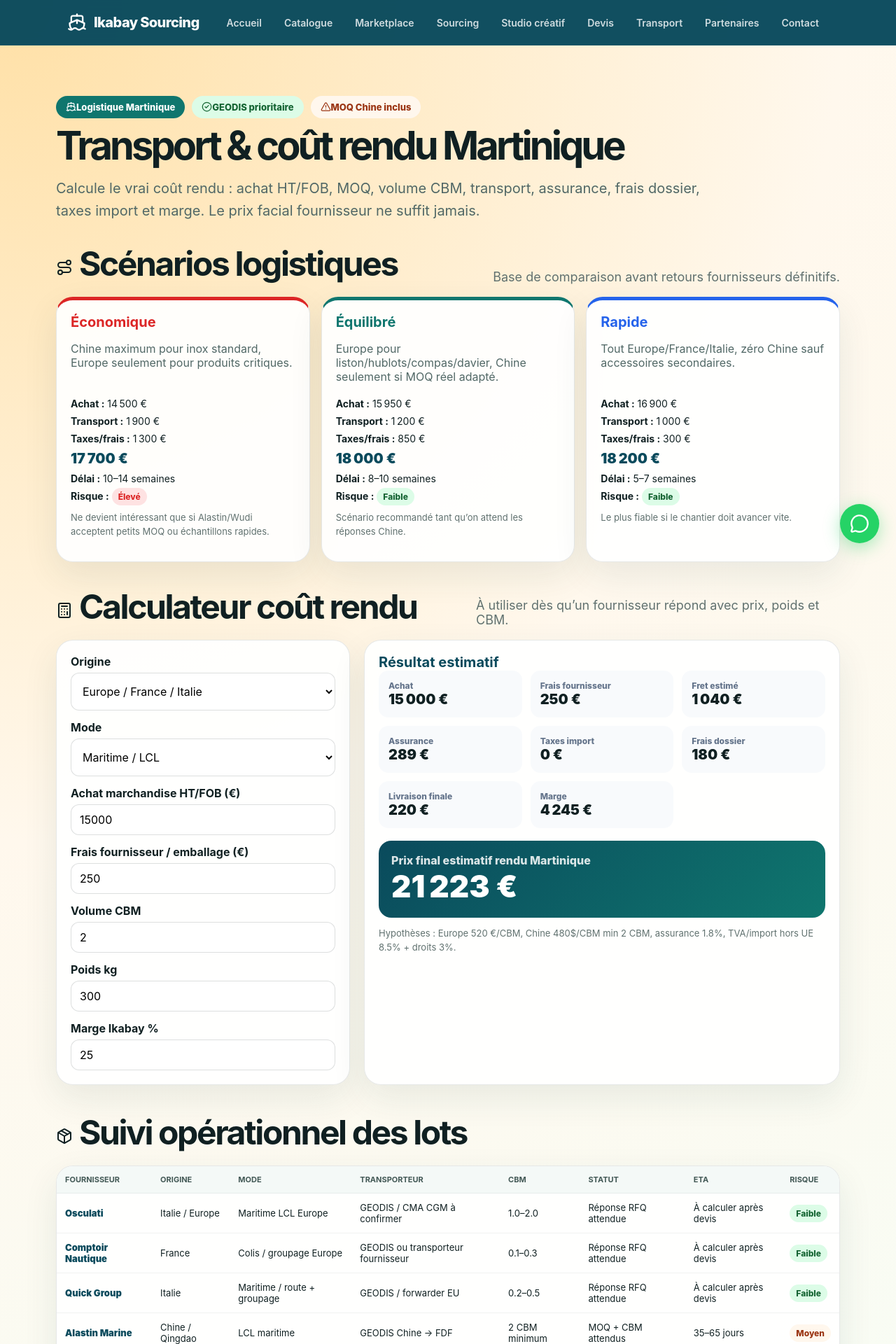
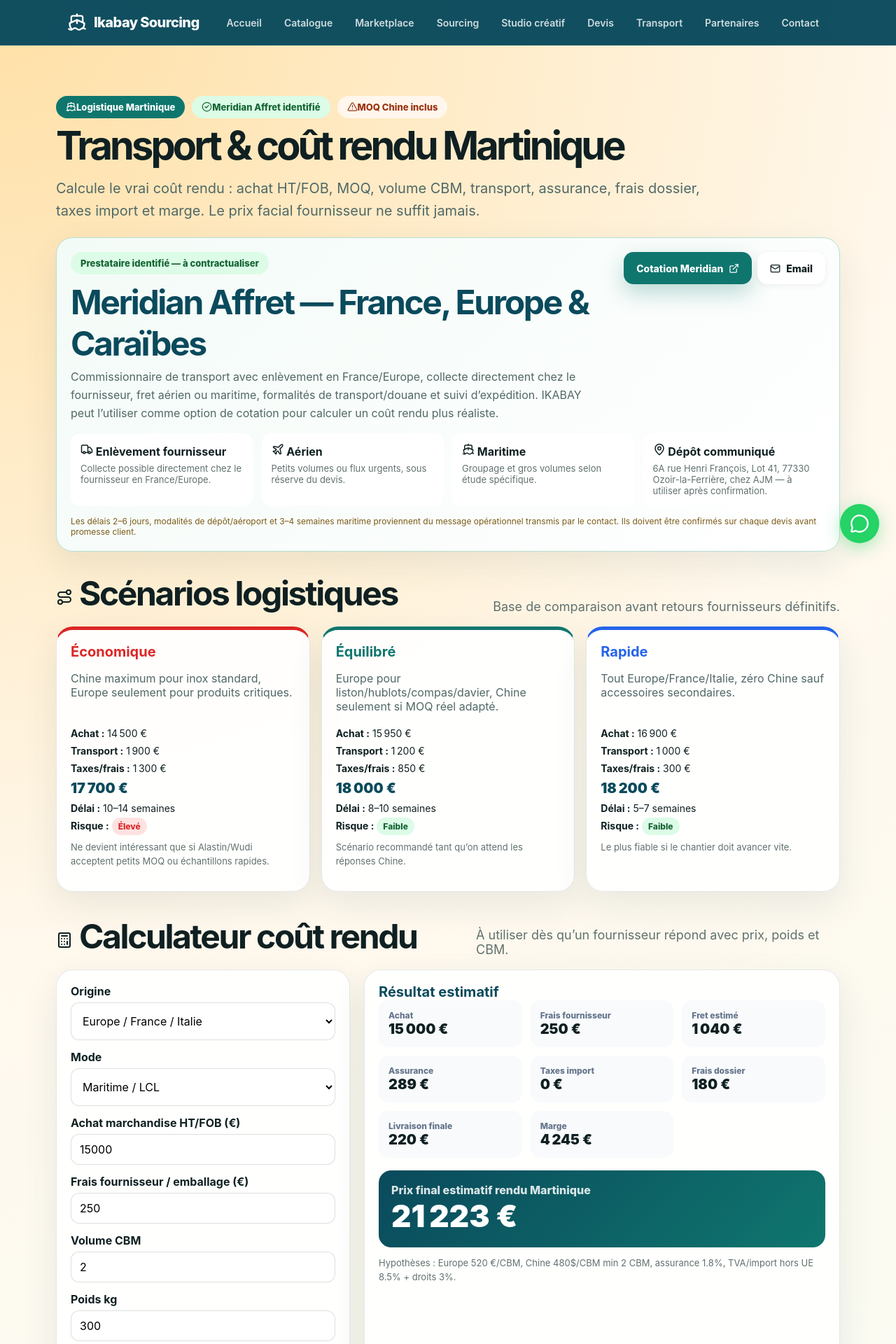
Before and after one commit to CVlad97/IKABAY, a React (Vite) app: page /transport in a window 1280 px wide. Shown: the top 1920 px of the page at 70% size. Built offline with nearby package versions, Linux system fonts and the light colour scheme; no server answers.

Commit message:
feat: integrate Meridian Affret logistics option

```diff
--- a/src/pages/TransportPage.jsx
+++ b/src/pages/TransportPage.jsx
@@ -1,13 +1,13 @@
 import { useMemo, useState } from 'react';
-import { AlertTriangle, Anchor, Calculator, CheckCircle2, Package, Plane, Route, Ship, Truck, Warehouse } from 'lucide-react';
+import { AlertTriangle, Anchor, Calculator, CheckCircle2, Package, Plane, Route, Ship, Truck, Warehouse, ExternalLink, Mail, MapPin } from 'lucide-react';
 import { computeLandedCost, logisticsScenarios, sentRfqs, martiniqueCostDefaults } from '../data/sourcingOperations';
 
 const relayPoints = ['Fort-de-France', 'Ducos', 'Le Lamentin', 'Rivière-Pilote', 'Sainte-Luce', 'Le Marin'];
 
 const operationalShipments = [
-  { supplier: 'Osculati', origin: 'Italie / Europe', mode: 'Maritime LCL Europe', carrier: 'GEODIS / CMA CGM à confirmer', cbm: '1.0–2.0', status: 'Réponse RFQ attendue', eta: 'À calculer après devis', risk: 'Faible' },
-  { supplier: 'Comptoir Nautique', origin: 'France', mode: 'Colis / groupage Europe', carrier: 'GEODIS ou transporteur fournisseur', cbm: '0.1–0.3', status: 'Réponse RFQ attendue', eta: 'À calculer après devis', risk: 'Faible' },
-  { supplier: 'Quick Group', origin: 'Italie', mode: 'Maritime / route + groupage', carrier: 'GEODIS / forwarder EU', cbm: '0.2–0.5', status: 'Réponse RFQ attendue', eta: 'À calculer après devis', risk: 'Faible' },
+  { supplier: 'Osculati', origin: 'Italie / Europe', mode: 'Maritime LCL Europe', carrier: 'Meridian Affret à coter / alternative à comparer', cbm: '1.0–2.0', status: 'Réponse RFQ attendue', eta: 'À calculer après devis', risk: 'Faible' },
+  { supplier: 'Comptoir Nautique', origin: 'France', mode: 'Colis / groupage Europe', carrier: 'Meridian Affret — enlèvement fournisseur à coter', cbm: '0.1–0.3', status: 'Réponse RFQ attendue', eta: 'À calculer après devis', risk: 'Faible' },
+  { supplier: 'Quick Group', origin: 'Italie', mode: 'Maritime / route + groupage', carrier: 'Meridian Affret / forwarder EU à comparer', cbm: '0.2–0.5', status: 'Réponse RFQ attendue', eta: 'À calculer après devis', risk: 'Faible' },
   { supplier: 'Alastin Marine', origin: 'Chine / Qingdao', mode: 'LCL maritime', carrier: 'GEODIS Chine → FDF', cbm: '2 CBM minimum', status: 'MOQ + CBM attendus', eta: '35–65 jours', risk: 'Moyen' },
   { supplier: 'Wudi Xinxiangju', origin: 'Chine / Wudi', mode: 'Consolidation Shandong', carrier: 'Alastin ou forwarder Qingdao', cbm: 'À confirmer', status: 'MOQ + CBM attendus', eta: '35–65 jours', risk: 'Moyen' },
   { supplier: 'Mantus Marine', origin: 'USA', mode: 'Miami forwarder / air partiel', carrier: 'À confirmer', cbm: '0.2–0.5', status: 'Transport USA à chiffrer', eta: '7–21 jours', risk: 'Moyen' },
@@ -40,7 +40,7 @@ export default function TransportPage() {
     <section className="pageSection" style={{ paddingTop: 44 }}>
       <div style={{ display: 'flex', gap: 10, flexWrap: 'wrap', marginBottom: 14 }}>
         <span className="badge"><Ship size={15} /> Logistique Martinique</span>
-        <span className="badge" style={{ background: '#dcfce7', color: '#166534' }}><CheckCircle2 size={15} /> GEODIS prioritaire</span>
+        <span className="badge" style={{ background: '#dcfce7', color: '#166534' }}><CheckCircle2 size={15} /> Meridian Affret identifié</span>
         <span className="badge" style={{ background: '#fff7ed', color: '#9a3412' }}><AlertTriangle size={15} /> MOQ Chine inclus</span>
       </div>
 
@@ -48,6 +48,31 @@ export default function TransportPage() {
       <p style={{ maxWidth: 920, color: '#516866', lineHeight: 1.6 }}>
         Calcule le vrai coût rendu : achat HT/FOB, MOQ, volume CBM, transport, assurance, frais dossier, taxes import et marge. Le prix facial fournisseur ne suffit jamais.
       </p>
+
+      <div className="card" style={{ padding: 20, marginTop: 22, marginBottom: 30, border: '1px solid #b7dfd1', background: 'linear-gradient(135deg,#f3fbf7,#ffffff)' }}>
+        <div style={{ display: 'flex', justifyContent: 'space-between', gap: 16, flexWrap: 'wrap' }}>
+          <div style={{ maxWidth: 760 }}>
+            <span className="badge" style={{ background: '#dcfce7', color: '#166534' }}>Prestataire identifié — à contractualiser</span>
+            <h2 style={{ margin: '10px 0 6px', color: '#0a4a5c' }}>Meridian Affret — France, Europe & Caraïbes</h2>
+            <p style={{ color: '#516866', lineHeight: 1.6, margin: 0 }}>
+              Commissionnaire de transport avec enlèvement en France/Europe, collecte directement chez le fournisseur, fret aérien ou maritime, formalités de transport/douane et suivi d’expédition. IKABAY peut l’utiliser comme option de cotation pour calculer un coût rendu plus réaliste.
+            </p>
+          </div>
+          <div style={{ display: 'flex', gap: 8, flexWrap: 'wrap', alignItems: 'flex-start' }}>
+            <a className="btn btnPrimary" href="https://meridianaffret.com/demande-cotation" target="_blank" rel="noreferrer">Cotation Meridian <ExternalLink size={15} /></a>
+            <a className="btn" href="mailto:info@meridianaffret.com"><Mail size={15} /> Email</a>
+          </div>
+        </div>
+        <div style={{ display: 'grid', gridTemplateColumns: 'repeat(auto-fit,minmax(200px,1fr))', gap: 12, marginTop: 16 }}>
+          <div style={{ background: '#fff', borderRadius: 14, padding: 14 }}><Truck size={18} /><strong> Enlèvement fournisseur</strong><p style={{ margin: '6px 0 0', color: '#60716f', fontSize: 13 }}>Collecte possible directement chez le fournisseur en France/Europe.</p></div>
+          <div style={{ background: '#fff', borderRadius: 14, padding: 14 }}><Plane size={18} /><strong> Aérien</strong><p style={{ margin: '6px 0 0', color: '#60716f', fontSize: 13 }}>Petits volumes ou flux urgents, sous réserve du devis.</p></div>
+          <div style={{ background: '#fff', borderRadius: 14, padding: 14 }}><Ship size={18} /><strong> Maritime</strong><p style={{ margin: '6px 0 0', color: '#60716f', fontSize: 13 }}>Groupage et gros volumes selon étude spécifique.</p></div>
+          <div style={{ background: '#fff', borderRadius: 14, padding: 14 }}><MapPin size={18} /><strong> Dépôt communiqué</strong><p style={{ margin: '6px 0 0', color: '#60716f', fontSize: 13 }}>6A rue Henri François, Lot 41, 77330 Ozoir-la-Ferrière, chez AJM — à utiliser après confirmation.</p></div>
+        </div>
+        <p style={{ margin: '14px 0 0', fontSize: 12, color: '#7c5b18' }}>
+          Les délais 2–6 jours, modalités de dépôt/aéroport et 3–4 semaines maritime proviennent du message opérationnel transmis par le contact. Ils doivent être confirmés sur chaque devis avant promesse client.
+        </p>
+      </div>
 
       <div className="sectionTitle" style={{ marginTop: 30 }}>
         <h2><Route size={24} /> Scénarios logistiques</h2>
```
